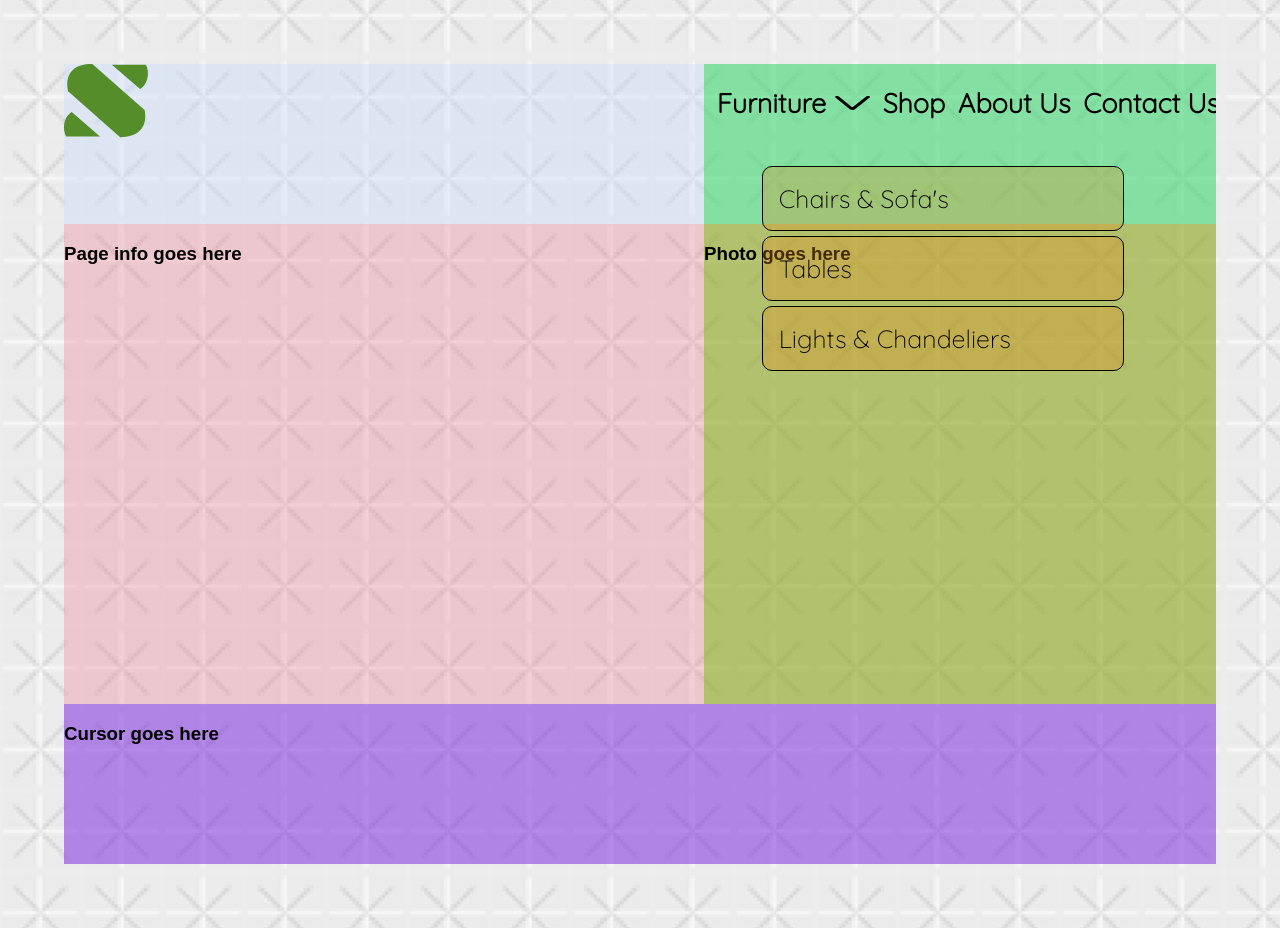
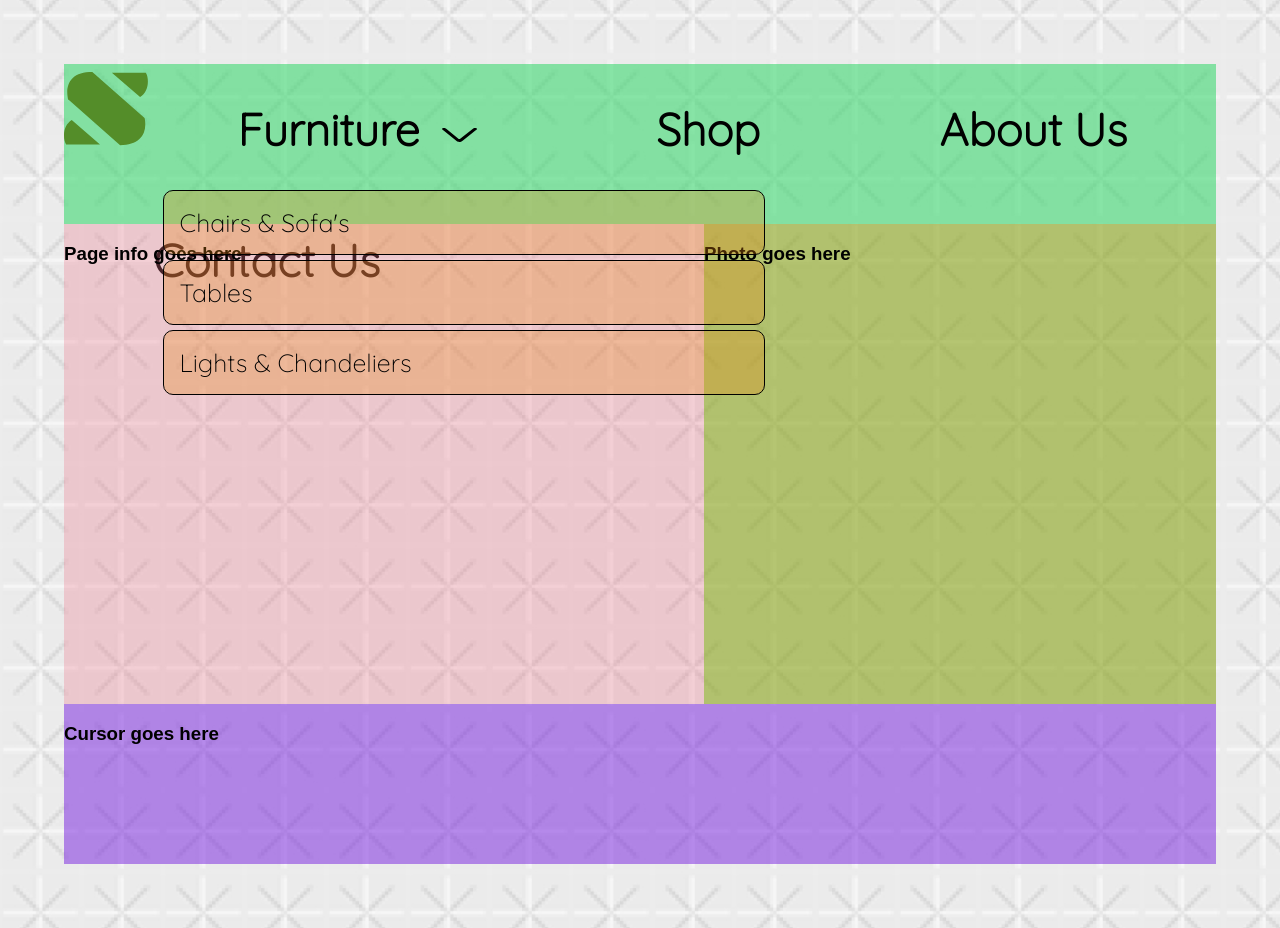
Before and after one commit to THATOMAS/Booking-app, a React (Create React App) app: page /welcome in a window 1280 px wide. Built offline with nearby package versions, Linux system fonts and the light colour scheme.

Commit message:
Completed the navbar,everything is functional at this point.

```diff
--- a/src/index.css
+++ b/src/index.css
@@ -123,27 +123,56 @@
 #furn-span {
   padding-left:0.5em;
 }
-.furnCur{
-  padding-left:1em;
-  padding-top:0.5em
+#furnCur{
+  padding-left:0.75em;
+  padding-top:0.1em
+}
+button,
+input[type="submit"],
+input[type="reset"] {
+  background: none;
+  color: inherit;
+  border: none;
+  padding: 0;
+  font: inherit;
+  cursor: pointer;
+  outline: inherit;
+}
+
+#drop-down-box{
+  position: relative;
+right:120px;
+bottom:40px;
 }
 
 
 .navItem{
-text-decoration: none;
+  text-decoration: none;
   color: black;
-  font-size: large;
-  display: flex;
+  font-size: 30px;
   align-items: center;
-  padding-left: 1vw;
+  margin-left: 7vw;
+  margin-right: 7vw;
 }
 .navItemOff{
   display:none;
 }
-
 .navItem:active {
   color: #E58411;
 }
+
+.navItem:hover {
+  color: #E58411;
+}
+
+.navItems{
+  display: flex;
+  flex-direction: row;
+  flex-wrap: wrap;
+  align-items:baseline;
+  font-family: 'Quicksand';
+}
+
 
 li{
   text-decoration: none;
@@ -162,14 +191,7 @@
 
 
 
-.navItems{
 
-  display: flex;
-  flex-direction: row;
-  justify-content:flex-start;
-  align-items:flex-start;
-  font-family: 'Quicksand';
-}
 
 
 
@@ -211,15 +233,3 @@
   color: black;
   padding: 16px;
 }
-
-button,
-input[type="submit"],
-input[type="reset"] {
-  background: none;
-  color: inherit;
-  border: none;
-  padding: 0;
-  font: inherit;
-  cursor: pointer;
-  outline: inherit;
-}
--- a/src/routes/HomePage/Navbar/Button.js
+++ b/src/routes/HomePage/Navbar/Button.js
@@ -25,8 +25,8 @@
       >
         <div className="furniture-button">
           <h2>Furniture</h2>
-          <span id="furn-span">{show ? furnCur1() : furnCur2()}</span>
-          <span>{dropDown ? <DropDown /> : <></>}</span>
+          <span id="furnCur">{show ? furnCur1() : furnCur2()}</span>
+          <span id="drop-down-box">{dropDown ? <DropDown /> : <></>}</span>
         </div>
       </button>
     </>
--- a/src/routes/HomePage/Navbar/Logo.js
+++ b/src/routes/HomePage/Navbar/Logo.js
@@ -3,17 +3,7 @@
 const Logo = () => {
   return (
     <>
-      <div
-        className="Logo"
-        style={{
-          background: "rgba(199, 220, 255,0.4)",
-          gridArea: "1 / 1 / span 1 / span 1",
-          width: "50vw",
-          height: "20vh",
-        }}
-      >
-        {homeLOGO()}
-      </div>
+      <div>{homeLOGO()}</div>
     </>
   );
 };
--- a/src/routes/HomePage/Navbar/Navbar.jsx
+++ b/src/routes/HomePage/Navbar/Navbar.jsx
@@ -6,16 +6,16 @@
 const Navbar = () => {
   return (
     <>
-      <Logo/>
       <div
         className="navItems"
         style={{
           background: "rgba(63, 217, 114,0.6)",
-          gridArea: "1 / 2 / span 1 / span 1",
-          width: "50vw",
+          gridArea: "1 / 1 / span 1 / span 2",
+          width: "100%",
           height: "20vh",
         }}
-      >
+        >
+        <Logo/>
         <Button/>
         <Links />
       </div>
```
